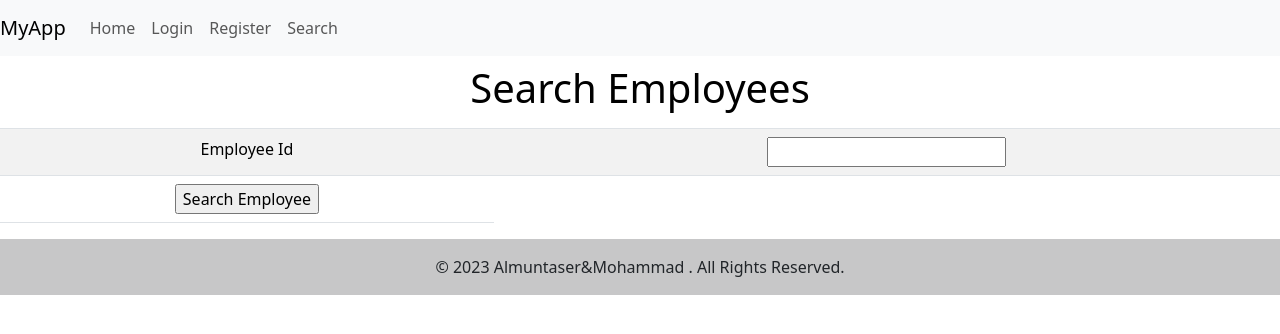
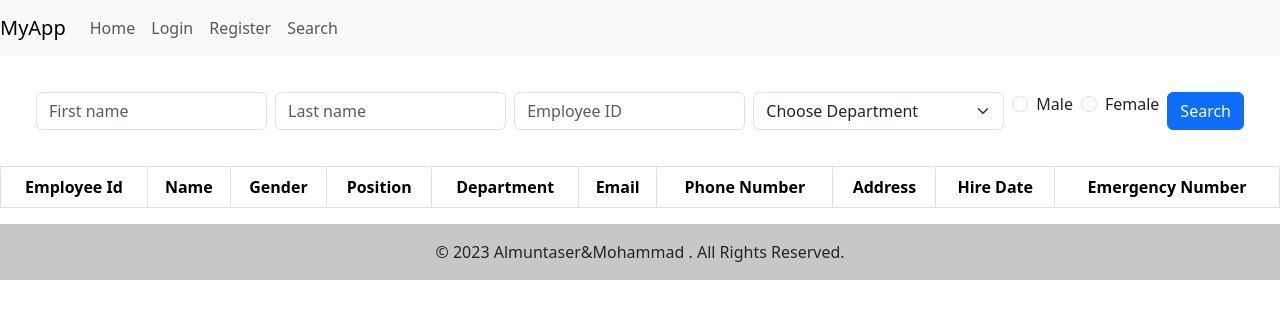
Before and after one commit to RG7on/EMS, a React (Create React App) app in the folder client/: page /search in a window 1280 px wide. Shown: the top 334 px of the page. Built offline with nearby package versions, Linux system fonts and the light colour scheme.

Commit message:
still working on the search form but the function is working.

```diff
--- a/client/src/components/EmpSearch.js
+++ b/client/src/components/EmpSearch.js
@@ -2,55 +2,86 @@ import React,{useState} from 'react'
 import Axios from 'axios'
 function EmpSearch() {
     const [empId,setEmpId]=useState('')
+    const [firstName, setFirstName] = useState('')
+    const [lastName, setLastName] = useState('')
+    const [department, setDepartment] = useState('')
+    const [gender, setGender] = useState('')
     const [employees,setEmployees]=useState([])
     const fetchEmps=()=>{
-        Axios.get(`http://localhost:3001/fetchEmployee/${empId}`)
+        Axios.get("http://localhost:3001/fetchEmployee/",{
+            params:{
+                empId:empId,
+                firstName:firstName,
+                lastName:lastName,
+                department:department
+            }
+        })
         .then((res)=>
         {
-            setEmployees(res.data.employee)
+            setEmployees(res.data.employees)
         })
         .catch((e)=>{
             console.log(e)
         })
     }
   return (
-    <div><table className="table table-striped">
-    <thead>
-        <tr>
-            <td colSpan="2"><h1 className="display-6">Search Employees</h1> </td>
-        </tr>
-    </thead>
-    <tbody>
-                <tr>
-                    <td>Employee Id</td>
-                    <td><input type="text" onChange={(e) => setEmpId(e.target.value)} /></td>
-                </tr>
-                <tr>
-                    <td><input type="button" onClick={fetchEmps} value="Search Employee"/></td>
-                </tr>
-                </tbody>
-      </table>
-
+    <div>
+            <form>
+        <div className='d-flex justify-content-center m-3 p-3'>
+        <input type="text" className="form-control m-1" placeholder="First name" onChange={(e)=>{setFirstName(e.target.value)}}/>
+        <input type="text" className="form-control m-1" placeholder="Last name" onChange={(e)=>{setLastName(e.target.value)}}/>
+        <input type="text" className="form-control m-1" placeholder="Employee ID" onChange={(e)=>{setEmpId(e.target.value)}}/>
+        <select className="form-select m-1" onChange={(e)=>{setDepartment(e.target.value)}}>
+        <option selected>Choose Department</option>
+        </select>
+        <div class="form-check m-1">
+        <input type='radio' className='form-check-input' value="male"/>Male
+        </div>
+        <div class="form-check m-1">
+        <input type='radio' className='form-check-input' value="female"/>Female
+        </div>
+        <input type="button" value="Search" onClick={fetchEmps} className="btn btn-primary m-1"/>
+        </div>
+        </form>
+      <div>
+      <table className='table table-bordered'>
+                    <thead>
+                            <tr>
+                            <th>Employee Id</th>
+                            <th>Name</th>
+                            <th>Gender</th>
+                            <th>Position</th>
+                            <th>Department</th>
+                            <th>Email</th>
+                            <th>Phone Number</th>
+                            <th>Address</th>
+                            <th>Hire Date</th>
+                            <th>Emergency Number</th>
+                            </tr>
+                        </thead>
         {
             employees.map((e)=>{
                 return(
-                   <div>
-                    <h4>{e.empId}</h4>
-                    <h4>{e.firstName}</h4>
-                    <h4>{e.lastName}</h4>
-                    <h4>{e.gender}</h4>
-                    <h4>{e.position}</h4>
-                    <h4>{e.dept}</h4>
-                    <h4>{e.contact.email}</h4>
-                    <h4>{e.contact.phone}</h4>
-                    <h4>{e.address}</h4>
-                    <h4>{e.hireDate}</h4>
-                    <h4>{e.emergencyNumber}</h4>
-                   </div>
+                        <tbody>
+                            <tr>
+                                <td>{e.empId}</td>
+                                <td>{e.firstName} {e.lastName}</td>
+                                <td>{e.gender}</td>
+                                <td>{e.position}</td>
+                                <td>{e.dept}</td>
+                                <td>{e.contact.email}</td>
+                                <td>{e.contact.phone}</td>
+                                <td>{e.address}</td>
+                                <td>{e.hireDate}</td>
+                                <td>{e.emergencyNumber}</td>
+                            </tr>
+                        </tbody>
                 )
             })
         }
-    </div>
+        </table>
+        </div>
+        </div>
   )
 }
 
```
Also changed, not shown: 1 other file (tests, documents, lock files or other folders).
